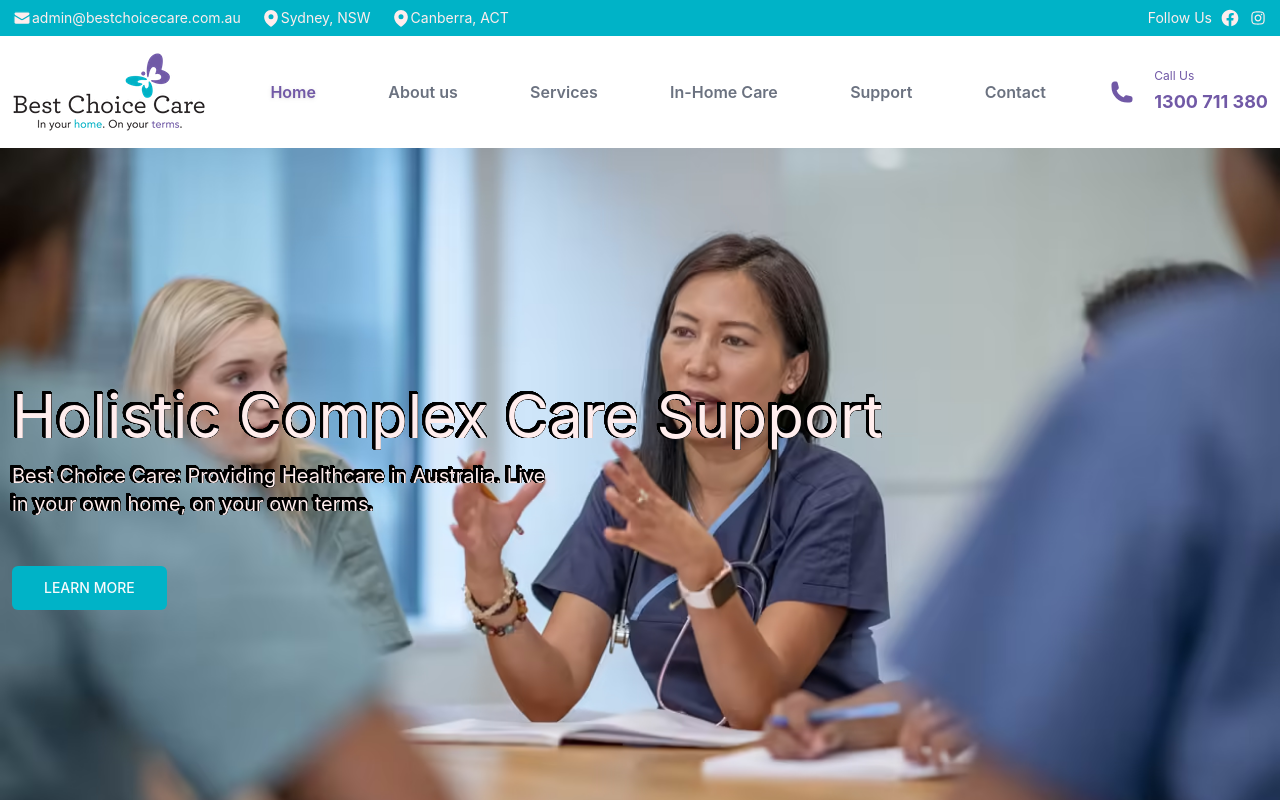
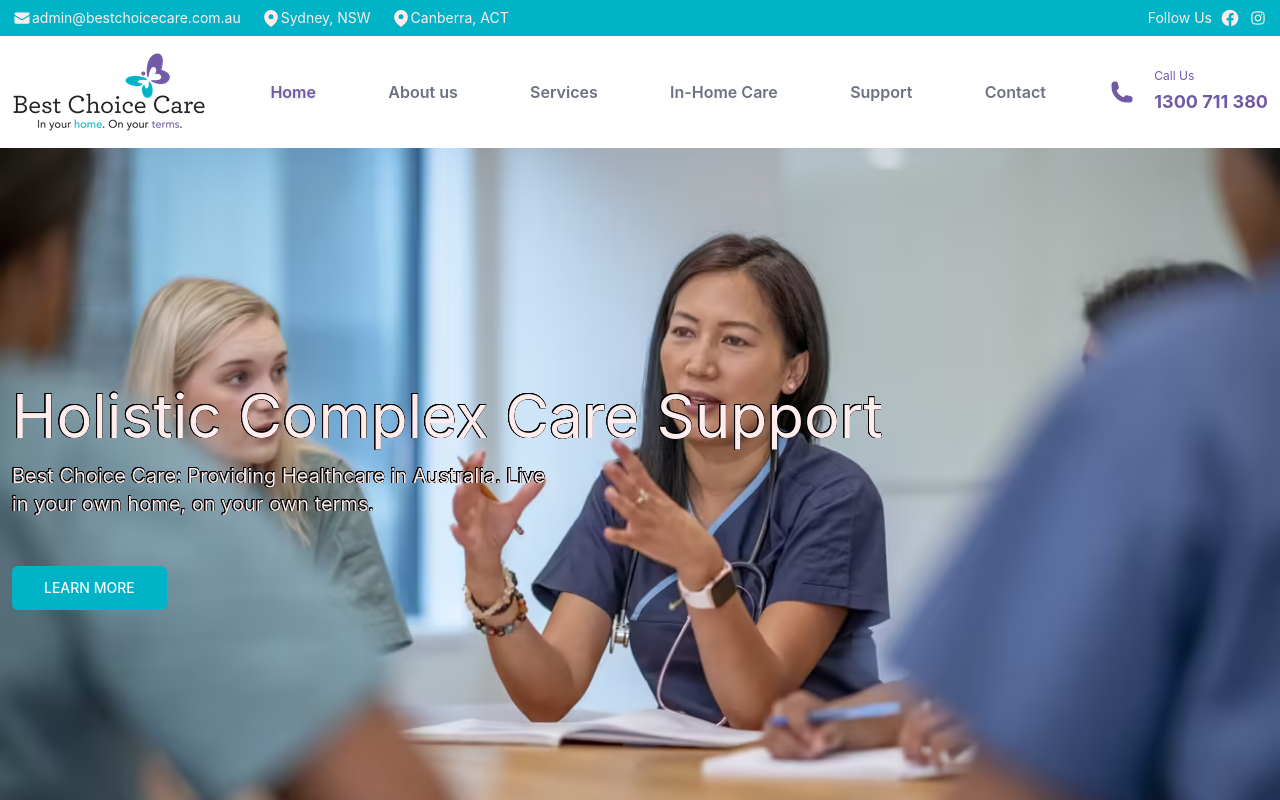
Before and after one commit to efiliba/bcc13, a Next.js app: page / in a window 1280 px wide. Shown: the top 800 px of the page. Built offline with nearby package versions, Linux system fonts and the light colour scheme; what @savvywombat/tailwindcss-grid-areas would draw is missing.

Commit message:
Fix accessibility issues

```diff
--- a/src/app/globals.css
+++ b/src/app/globals.css
@@ -83,12 +83,21 @@
 .text-stroke {
   --tw-drop-shadow:
     drop-shadow(0px 0.5px black)
+    drop-shadow(0px -0.5px black)
     drop-shadow(0.5px 0px black)
-    drop-shadow(0.5px 0.5px black)
-    drop-shadow(0px -0.5px black)
-    drop-shadow(-0.5px 0px black)
+    drop-shadow(-0.5px 0px black);
+    /* drop-shadow(0.5px 0.5px black)
     drop-shadow(-0.5px -0.5px black)
     drop-shadow(0.5px -0.5px black)
-    drop-shadow(-0.5px 0.5px black);
+    drop-shadow(-0.5px 0.5px black); */
   filter: var(--tw-blur) var(--tw-brightness) var(--tw-contrast) var(--tw-grayscale) var(--tw-hue-rotate) var(--tw-invert) var(--tw-saturate) var(--tw-sepia) var(--tw-drop-shadow);
 }
+
+.text-stroke-sm {
+  --tw-drop-shadow:
+    drop-shadow(0px 0.2px black)
+    drop-shadow(0px -0.2px black)
+    drop-shadow(0.2px 0px black)
+    drop-shadow(-0.2px 0px black);
+  filter: var(--tw-blur) var(--tw-brightness) var(--tw-contrast) var(--tw-grayscale) var(--tw-hue-rotate) var(--tw-invert) var(--tw-saturate) var(--tw-sepia) var(--tw-drop-shadow);
+}
--- a/src/components/home/ContactForm.tsx
+++ b/src/components/home/ContactForm.tsx
@@ -83,7 +83,7 @@ interface ControlOptionProps {
 const ControlOptions = ({ options, placeholder, name, onChange }: ControlOptionProps) =>
   options
     ? <Select onValueChange={onChange}>
-        <SelectTrigger className="bg-white">
+        <SelectTrigger className="bg-white" aria-label={name}>
           <SelectValue placeholder={placeholder} />
         </SelectTrigger>
         <SelectContent>
--- a/src/components/home/MainBanner.tsx
+++ b/src/components/home/MainBanner.tsx
@@ -28,7 +28,7 @@ export const MainBanner = ({ image, srcSets, title, description, action }: Props
     </picture>
     <div className="absolute text-text text-center md:text-left px-3 w-full max-w-screen-xl mx-auto">
       <h1 className="text-6xl text-stroke">{title}</h1>
-      <h2 className="m-auto md:ml-0 mt-4 text-xl max-w-[550px] text-stroke">{description}</h2>
+      <h2 className="m-auto md:ml-0 mt-4 text-xl max-w-[550px] text-stroke-sm">{description}</h2>
       <Link href="/in-home-aged-care" passHref>
         <Button className="mt-12 uppercase" size="lg">{action}</Button>
       </Link>
--- a/src/components/home/ProcessStages.tsx
+++ b/src/components/home/ProcessStages.tsx
@@ -19,7 +19,7 @@ const Tile = ({ stage, icon, heading }: TileProps) =>
     </div>
     <CardHeader className="grid grid-cols-[53px_1fr] gap-x-4 items-center">
       <Image className="h-[41px]" width={53} height={41} src={`/icons/${icon}.svg`} alt="icon" />
-      <h4 className="text-base">{heading}</h4>
+      <div className="text-base">{heading}</div>
     </CardHeader>
   </Card>;
 
--- a/src/components/home/Testimonials.tsx
+++ b/src/components/home/Testimonials.tsx
@@ -20,7 +20,7 @@ export const Testimonials = ({ testimonials }: Props) => {
             {message.map((text, index) =>
               <p key={index} className="text-xl italic pb-4">{text}</p>
             )}
-            <h4 className="font-bold">{name}</h4>
+            <div className="font-bold">{name}</div>
             <p>{location}</p>
           </CardContent>
         </Card>
--- a/src/components/home/TheBest.tsx
+++ b/src/components/home/TheBest.tsx
@@ -15,7 +15,7 @@ export const TheBest = () =>
       <p className="mt-4">
         Together, we&apos;ve created a harmonious blend of expertise, compassion, and dedication, guaranteeing stability and the highest quality of care for each individual. Choose us, and witness firsthand the unparalleled commitment to making your support and care at home a comforting and empowering journey.
       </p>
-      <h4 className="mt-8 font-bold text-xl uppercase">Speak to our Care Coordinator</h4>
+      <div className="mt-8 font-bold text-xl uppercase">Speak to our Care Coordinator</div>
       <Link href="tel:1300 711 380" passHref>
         <Button className="mt-8 font-bold text-base" size="lg">
           <svg className="w-8 h-8 fill-white pr-2" xmlns="http://www.w3.org/2000/svg" viewBox="0 0 24 24" strokeWidth={1.5} stroke="currentColor">
--- a/src/components/home/Why.tsx
+++ b/src/components/home/Why.tsx
@@ -7,9 +7,9 @@ interface Props {
 export const Why = ({ tiles }: Props) =>
   <Container className="bg-gray-100" contentClassName="text-center">
     <h1 className="font-bold text-2xl md:text-4xl">Benefits of Holistic Complex Care and Support at Home?</h1>
-    <h4 className="mt-8 font-bold text-xl">
+    <div className="mt-8 font-bold text-xl">
       In-Home Care Offers A Dignifying, Reliable, And Comfortable Care Experience
-    </h4>
+    </div>
     <p className="mt-4 sm:px-[min(6.25rem,8%)]">
       Home is more than just a location; it&apos;s a cherished sentiment. Indeed, it&apos;s the center of our lives. Our
       dedicated support team is always on standby, ensuring that even the most challenging tasks become manageable.
--- a/src/components/layout/AcknowledgementOfCountry.tsx
+++ b/src/components/layout/AcknowledgementOfCountry.tsx
@@ -21,7 +21,7 @@ export const AcknowledgementOfCountry = () =>
       width={52}
       height={32}
     />
-    <h5 className="col-start-1 col-span-3 font-bold md:col-span-2 md:text-center">Acknowledgement of Country</h5>
+    <div className="col-start-1 col-span-3 font-bold md:col-span-2 md:text-center">Acknowledgement of Country</div>
     <p className="col-span-3 grid items-center md:col-start-3 md:col-end-3 md:row-start-1 md:row-end-3 md:ml-10 md:pl-10 md:border-l border-black">
       Best Choice Care acknowledges the traditional owners and custodians of country throughout Australia and
       acknowledges their continuing connection to land, water and community. We pay our respects to the people,
--- a/src/components/layout/Footer.tsx
+++ b/src/components/layout/Footer.tsx
@@ -14,7 +14,6 @@ export const Footer = () =>
       </div>
       <div className="grid-in-[logo] self-center justify-self-center">
         <Image
-          className=""
           src="/images/best-choice-care-dark.png"
           alt="Best Choice Care logo"
           width={240}
--- a/src/components/ui/IconCard.tsx
+++ b/src/components/ui/IconCard.tsx
@@ -14,7 +14,7 @@ export const IconCard = ({ icon, title, description, link }: Props) =>
   <Card>
     <CardHeader className="items-center">
       <Image className="h-[41px]" width={53} height={41} src={`/icons/${icon}.svg`} alt="icon" />
-      <h4 className="text-secondary font-bold text-sm text-left">{title}</h4>
+      <div className="text-secondary font-bold text-sm text-left">{title}</div>
     </CardHeader>
     <CardContent className="text-center">
       <p>{description}</p>
--- a/src/components/ui/Tiles.tsx
+++ b/src/components/ui/Tiles.tsx
@@ -18,7 +18,7 @@ const Tile = ({ tile: { header: { icon, text }, description } }: { tile: TilePro
   <Card>
     <CardHeader className="grid grid-cols-[53px_1fr] gap-x-4 items-center">
       <Image className="h-[41px]" width={53} height={41} src={`/icons/${icon}.svg`} alt="icon" />
-      <h4 className="font-bold text-xl text-left">{text}</h4>
+      <div className="font-bold text-xl text-left">{text}</div>
     </CardHeader>
     <CardContent className="text-left">
       {description}
```
Also changed, not shown: src/components/layout/Header.tsx (+15 -3 lines).
